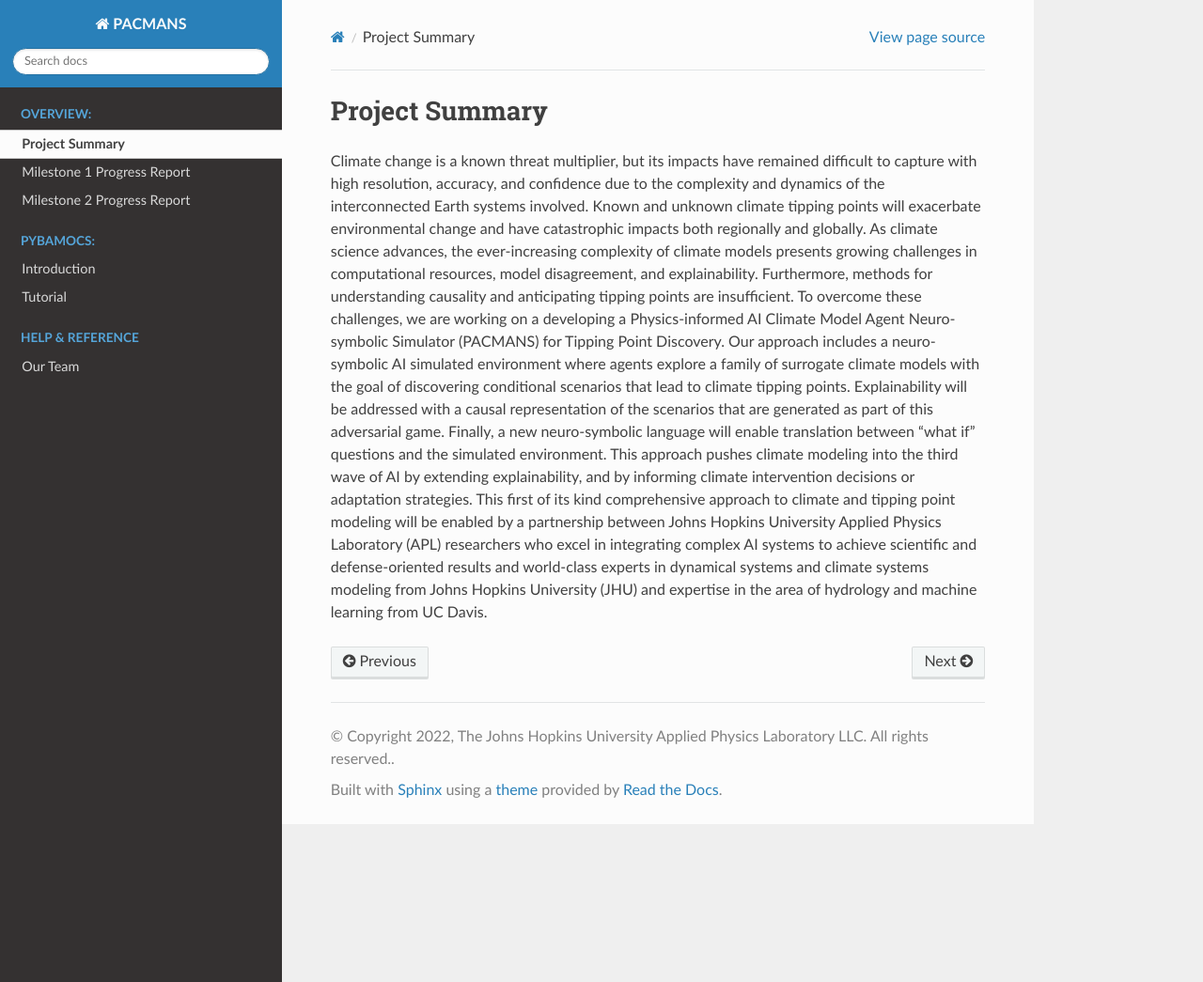
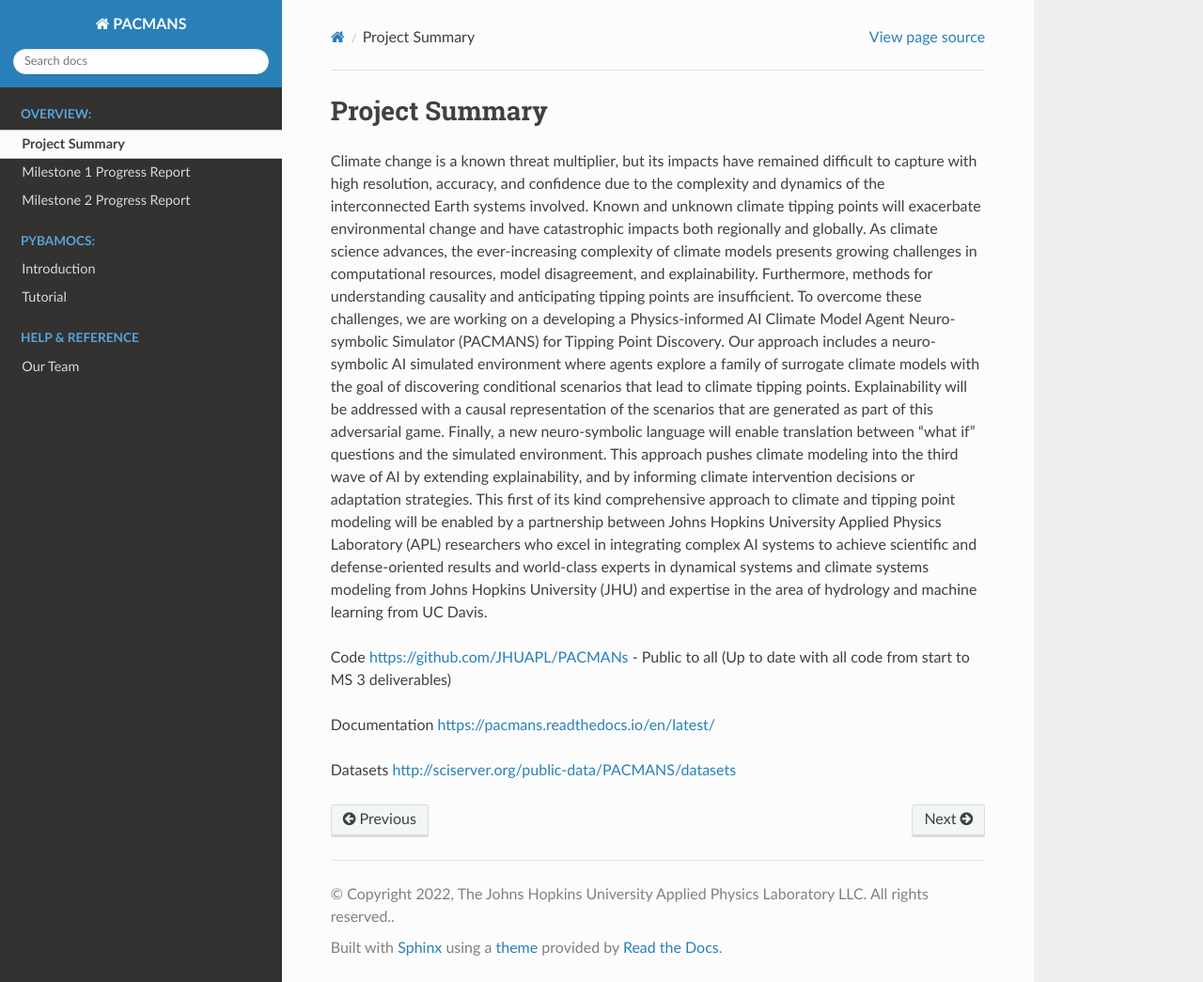
Before and after one commit to JHUAPL/PACMANs, a Sphinx documentation site: the page built from docs/summary.rst, in a window 1280 px wide and 1045 px high. Shown: the whole window at 94% size. Built offline with Sphinx 7.4.7 and the Read the Docs theme 2.0.0, drawn with Linux system fonts in a browser that asks for light colours.

Commit message:
Updated with links to code and data.

```diff
--- a/docs/summary.rst
+++ b/docs/summary.rst
@@ -21,3 +21,12 @@ will be enabled by a partnership between Johns Hopkins University Applied Physic
 in integrating complex AI systems to achieve scientific and defense-oriented results and world-class experts in
 dynamical systems and climate systems modeling from Johns Hopkins University (JHU) and expertise in the area of
 hydrology and machine learning from UC Davis.
+
+Code
+https://github.com/JHUAPL/PACMANs - Public to all (Up to date with all code from start to MS 3 deliverables)
+
+Documentation
+https://pacmans.readthedocs.io/en/latest/
+
+Datasets
+http://sciserver.org/public-data/PACMANS/datasets
```
